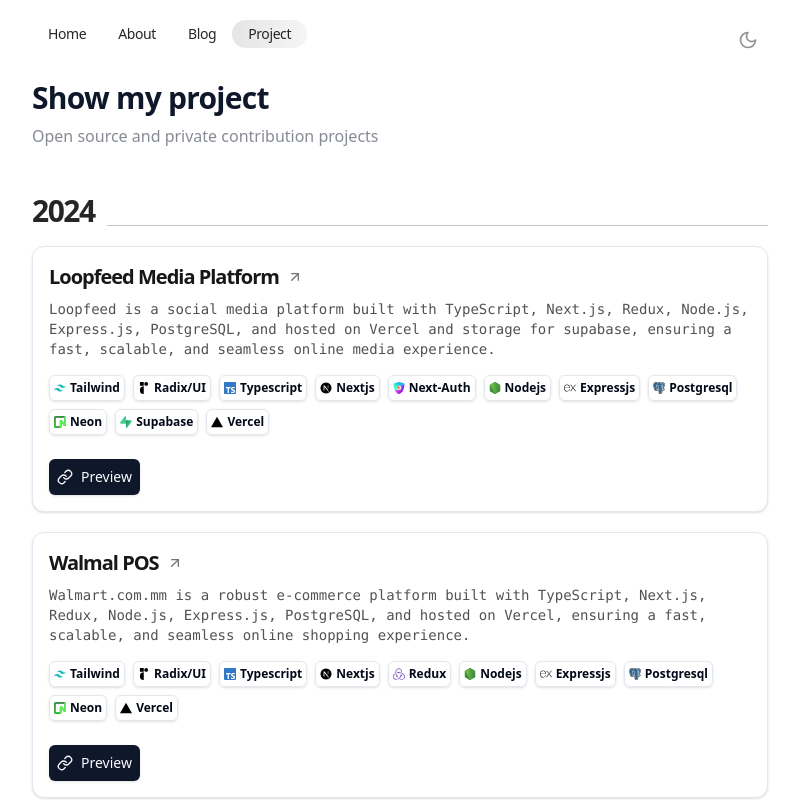
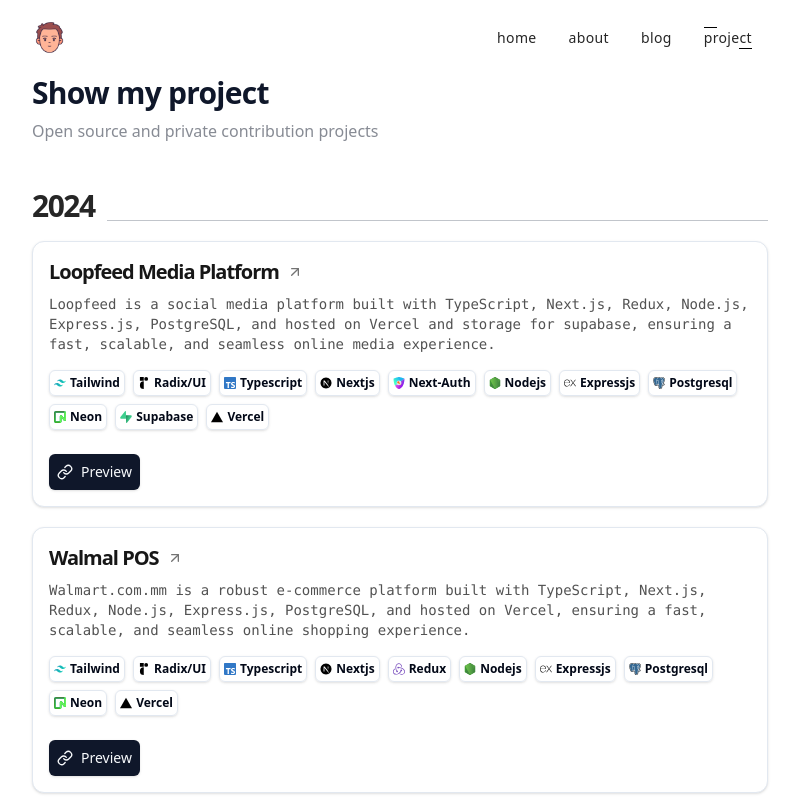
Before and after one commit to theaungphyo/aungpyaephyo.com, a Next.js app: page /project in a window 1280 px wide. Shown: the top 800 px of the page, without its empty margins (240-1039 px from the left). Built offline with nearby package versions, Linux system fonts and the light colour scheme.

Commit message:
refatcor: nav by sticky with berfore after

```diff
--- a/src/app/layout.tsx
+++ b/src/app/layout.tsx
@@ -32,7 +32,7 @@ export default function RootLayout({
         <Provider>
           <main
             className={cn(
-              'mx-auto flex min-h-screen w-full max-w-screen-md flex-col items-center justify-center px-4 pb-9'
+              'mx-auto flex min-h-dvh w-full max-w-screen-md flex-col items-center justify-center px-4 pb-9'
             )}
           >
             <Navigation />
--- a/src/components/navigation.tsx
+++ b/src/components/navigation.tsx
@@ -1,45 +1,49 @@
 'use client';
-import { LayoutGroup, motion } from 'framer-motion';
-import { SunIcon } from 'lucide-react';
+import { cn } from '@/lib/utils';
+import { LayoutGroup } from 'framer-motion';
 import dynamic from 'next/dynamic';
+import Image from 'next/image';
 import Link from 'next/link';
 import { usePathname } from 'next/navigation';
 import { Suspense } from 'react';
 import { navigation_links } from '../../app.config';
 const ThemeToggle = dynamic(() => import('@/components/theme-toggle'), {
   loading: () => (
-    <button className='flex size-10 items-center justify-center rounded-full opacity-50 outline-none transition-opacity hover:opacity-100'>
-      <SunIcon />
-    </button>
+    <Image
+      src={'/logo.png'}
+      alt={'logo'}
+      width={35}
+      height={35}
+      className='object-contain'
+      priority
+    />
   ),
   ssr: false,
 });
 
 function Navigation() {
   return (
-    <aside className='z-50 w-full py-5 tracking-tight'>
+    <aside className='sticky top-0 z-50 w-full py-5 tracking-tight bg-white backdrop-blur dark:bg-black'>
       <div>
         <LayoutGroup>
           <nav
-            className='fade relative flex scroll-pr-6 flex-row items-start justify-between px-0 pb-0 md:relative md:overflow-auto'
+            className='fade  flex scroll-pr-6 flex-row items-center justify-between px-0 pb-0 md:relative md:overflow-hidden'
             id='nav'
           >
-            <div className='flex flex-row space-x-0 pr-4'>
+            <ThemeToggle />
+            <div className='flex flex-row space-x-0 items-center overflow-hidden'>
               <Suspense fallback={null}>
                 {navigation_links.map(({ title, href }) => {
                   return <NavItem key={title} path={href} name={title} />;
                 })}
               </Suspense>
             </div>
-            <ThemeToggle />
           </nav>
         </LayoutGroup>
       </div>
     </aside>
   );
 }
-
-let cx = (...classes: any[]) => classes.filter(Boolean).join(' ');
 
 function NavItem({ path, name }: { path: string; name: string }) {
   let pathname = usePathname() || '/';
@@ -52,25 +56,12 @@ function NavItem({ path, name }: { path: string; name: string }) {
     <Link
       key={path}
       href={path}
-      className={cx(
-        'relative flex align-middle transition-all hover:text-neutral-800 dark:hover:text-neutral-200',
-        {
-          'text-neutral-500': !isActive,
-        }
+      className={cn(
+        'flex flex-col tracking-wide justify-center items-end relative  align-middle transition-all px-4 py-1 text-sm after:inline-block after:h-[1px] after:w-[13px] after:bg-black after:translate-y-[7px]  before:inline-block before:h-[1px] before:w-[13px] before:bg-black before:translate-y-[-7px] dark:before:bg-white dark:after:bg-white  before:self-start before:transition-transform after:transition-transform before:duration-500 after:duration-500',
+        isActive && 'after:translate-y-0 before:translate-y-0'
       )}
     >
-      <span className=' px-4 py-1 text-sm capitalize'>{name}</span>
-      {path === pathname && (
-        <motion.div
-          className='absolute inset-0 z-[-1]  rounded-full  bg-neutral-200 bg-gradient-to-r from-transparent to-neutral-100 dark:bg-neutral-600 dark:bg-gradient-to-r dark:to-neutral-900'
-          layoutId='sidebar'
-          transition={{
-            type: 'spring',
-            stiffness: 350,
-            damping: 30,
-          }}
-        />
-      )}
+      {name}
     </Link>
   );
 }
--- a/src/components/theme-toggle.tsx
+++ b/src/components/theme-toggle.tsx
@@ -1,20 +1,23 @@
 'use client';
 
-import { MoonIcon, SunIcon } from 'lucide-react';
 import { useTheme } from 'next-themes';
+import Image from 'next/image';
 
 function ThemeToggle() {
   const { theme, setTheme } = useTheme();
   return (
     <button
       onClick={() => setTheme(theme === 'light' ? 'dark' : 'light')}
-      className='flex size-10 items-center justify-center rounded-full opacity-50 outline-none transition-opacity hover:opacity-100'
+      className='outline-none'
     >
-      {theme === 'light' ? (
-        <SunIcon className='size-5' />
-      ) : (
-        <MoonIcon className='size-5' />
-      )}
+      <Image
+        src={'/logo.png'}
+        alt={'logo'}
+        width={35}
+        height={35}
+        className='object-contain'
+        priority
+      />
       <span className='sr-only'>Toggle theme</span>
     </button>
   );
```
